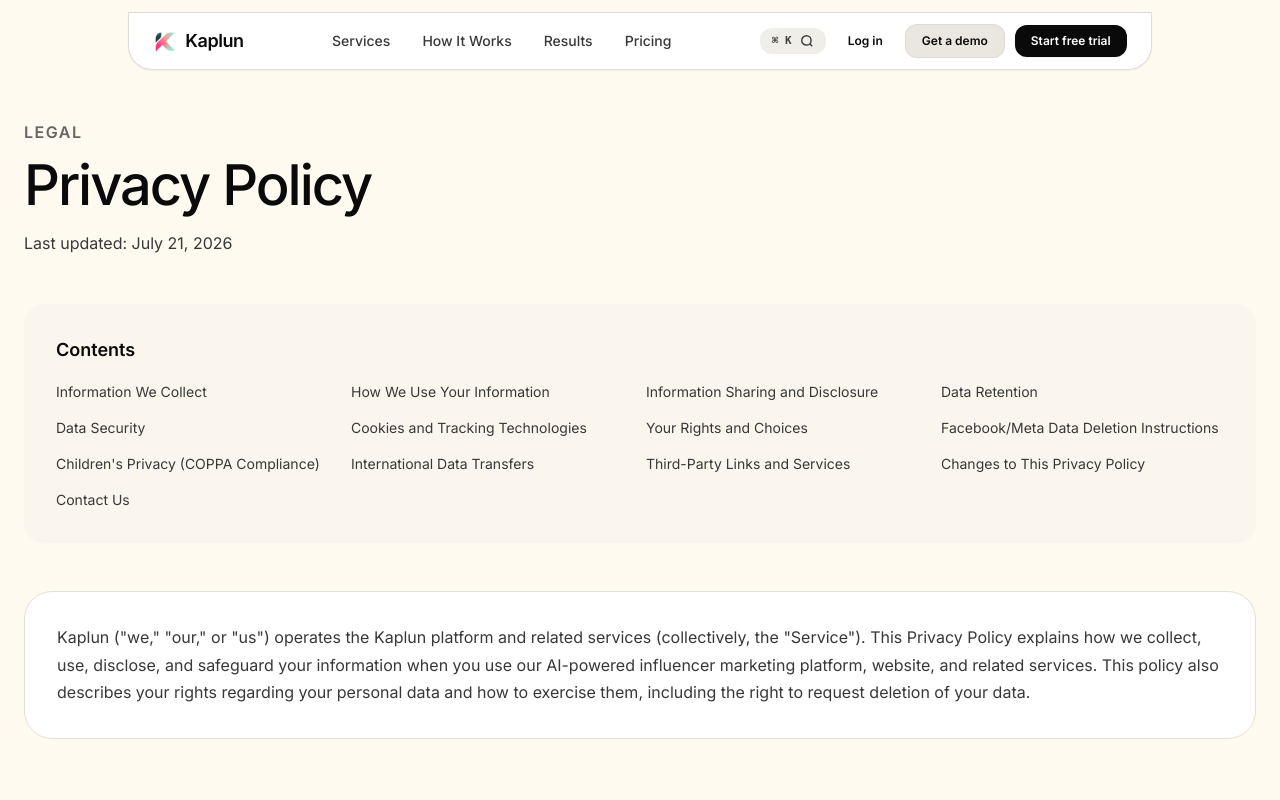
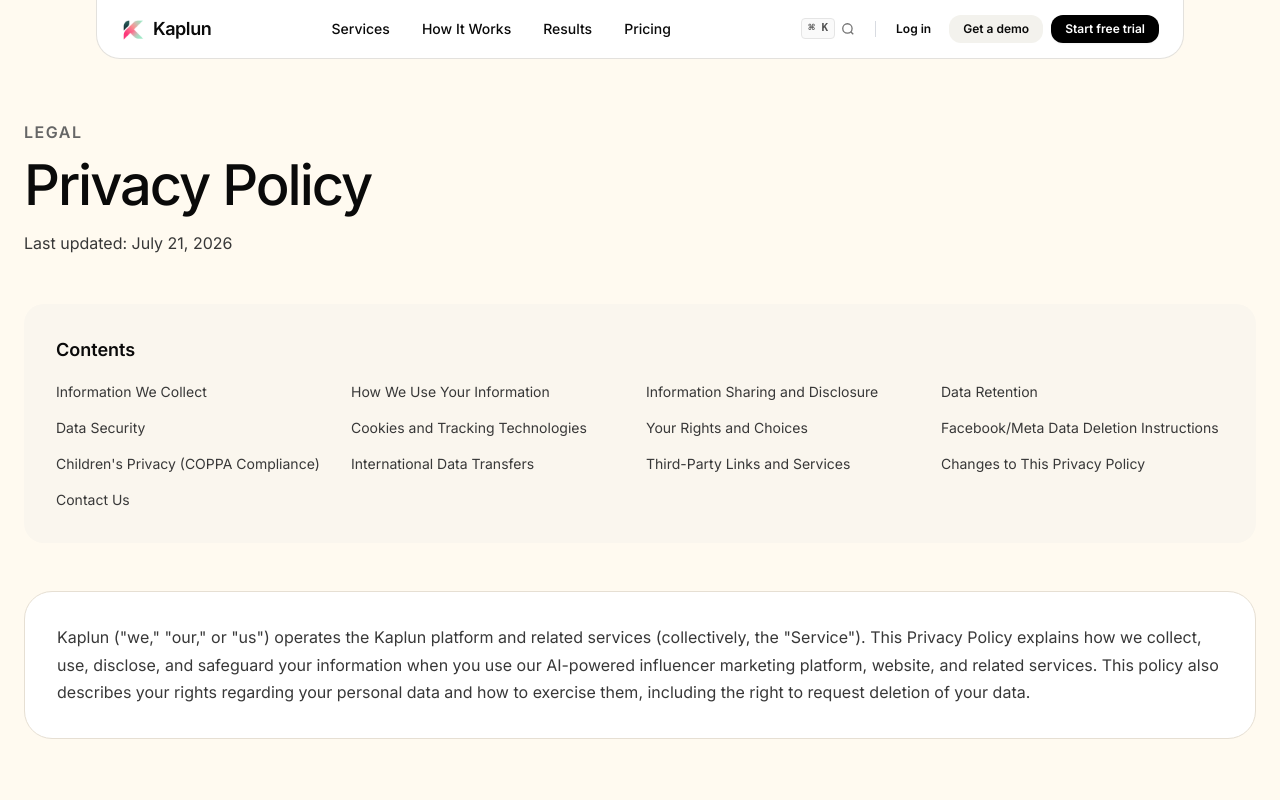
Before and after one commit to fenilmodi00/Kaplun-web, a Next.js app: page /privacy-policy in a window 1280 px wide. Shown: the top 800 px of the page. Built offline with nearby package versions, Linux system fonts and the light colour scheme.

Commit message:
feat(nav): attach navbar flush to top screen and add Clay design system specs

```diff
--- a/app/components/Navbar.tsx
+++ b/app/components/Navbar.tsx
@@ -31,11 +31,11 @@ export function Navbar({ onOpenWaitlist }: NavbarProps) {
   };
 
   return (
-    <header className="fixed top-0 left-0 right-0 z-50 flex justify-center pointer-events-none transition-all duration-300 pt-2 sm:pt-3 px-3 sm:px-4">
-      {/* 80%-85% width top navbar container matching Clay's exact layout */}
+    <header className="fixed top-0 left-0 right-0 z-50 flex justify-center pointer-events-none transition-all duration-300">
+      {/* 85% width top navbar container attached flush to the top of screen */}
       <div
-        className={`pointer-events-auto w-[94%] sm:w-[88%] lg:w-[82%] max-w-6xl h-[58px] bg-white/94 backdrop-blur-xl border border-[rgba(209,205,199,0.7)] rounded-b-2xl sm:rounded-b-3xl px-4 sm:px-6 flex items-center justify-between transition-all duration-300 ${
-          isScrolled ? "shadow-md bg-white/98 border-black/15" : "shadow-xs"
+        className={`pointer-events-auto w-[94%] sm:w-[88%] lg:w-[85%] max-w-6xl h-[58.5px] bg-white/98 backdrop-blur-md border-b border-x border-[rgba(209,205,199,0.6)] rounded-b-2xl sm:rounded-b-3xl rounded-t-none px-4 sm:px-6 flex items-center justify-between transition-all duration-300 ${
+          isScrolled ? "shadow-md bg-white border-neutral-300" : "shadow-none"
         }`}
       >
         {/* Brand Logo */}
@@ -52,72 +52,77 @@ export function Navbar({ onOpenWaitlist }: NavbarProps) {
           <a
             href="#services"
             onClick={(e) => handleNavClick(e, "#services")}
-            className="px-3.5 py-1.5 rounded-xl text-sm font-medium text-[#383838] hover:text-[#0a0a0a] hover:bg-[#f0eee8] transition-colors"
+            className="px-3.5 py-1.5 rounded-xl text-sm font-medium text-[#0a0a0a] hover:text-[#7b7974] transition-colors"
           >
             Services
           </a>
           <a
             href="#how-it-works"
             onClick={(e) => handleNavClick(e, "#how-it-works")}
-            className="px-3.5 py-1.5 rounded-xl text-sm font-medium text-[#383838] hover:text-[#0a0a0a] hover:bg-[#f0eee8] transition-colors"
+            className="px-3.5 py-1.5 rounded-xl text-sm font-medium text-[#0a0a0a] hover:text-[#7b7974] transition-colors"
           >
             How It Works
           </a>
           <a
             href="#results"
             onClick={(e) => handleNavClick(e, "#results")}
-            className="px-3.5 py-1.5 rounded-xl text-sm font-medium text-[#383838] hover:text-[#0a0a0a] hover:bg-[#f0eee8] transition-colors"
+            className="px-3.5 py-1.5 rounded-xl text-sm font-medium text-[#0a0a0a] hover:text-[#7b7974] transition-colors"
           >
             Results
           </a>
           <a
             href="#pricing"
             onClick={(e) => handleNavClick(e, "#pricing")}
-            className="px-3.5 py-1.5 rounded-xl text-sm font-medium text-[#383838] hover:text-[#0a0a0a] hover:bg-[#f0eee8] transition-colors"
+            className="px-3.5 py-1.5 rounded-xl text-sm font-medium text-[#0a0a0a] hover:text-[#7b7974] transition-colors"
           >
             Pricing
           </a>
         </nav>
 
-        {/* Right Action Buttons with Clay's Rounded Rectangle / Square Button Styling */}
-        <div className="hidden md:flex items-center gap-2.5">
+        {/* Right Action Buttons with Clay's Exact Sizing & Styling */}
+        <div className="hidden md:flex items-center gap-2">
           {/* Command K Search Shortcut chip */}
           <button
             type="button"
             onClick={onOpenWaitlist}
-            className="flex items-center gap-2 px-3 py-1.5 rounded-xl bg-[#f0eee8] text-xs font-semibold text-neutral-700 hover:bg-[#e4e1d7] transition-colors"
+            className="flex items-center gap-1.5 px-2.5 py-1.5 rounded-lg text-xs font-semibold text-neutral-700 hover:bg-[#f4f3f0] transition-colors cursor-pointer"
             title="Search creator database"
           >
-            <span className="font-mono text-[11px]">⌘ K</span>
-            <svg width="14" height="14" viewBox="0 0 24 24" fill="none" stroke="currentColor" strokeWidth="2.5">
+            <span className="inline-flex items-center justify-center px-1.5 py-0.5 text-[11px] font-mono border border-neutral-200 rounded text-neutral-600 bg-neutral-50">
+              ⌘ K
+            </span>
+            <svg width="14" height="14" viewBox="0 0 24 24" fill="none" stroke="currentColor" strokeWidth="2.2" className="text-neutral-500">
               <circle cx="11" cy="11" r="8" />
               <line x1="21" y1="21" x2="16.65" y2="16.65" />
             </svg>
           </button>
 
+          {/* Vertical Split Line */}
+          <div className="h-4 w-[1px] bg-[#bfc4cd]/60 my-auto mx-0.5" />
+
           {/* Log in text link */}
           <button
             type="button"
             onClick={onOpenWaitlist}
-            className="text-xs font-semibold text-[#0a0a0a] hover:bg-[#f0eee8] px-3 py-2 rounded-xl transition-colors"
+            className="text-xs font-semibold text-[#0a0a0a] hover:text-[#7b7974] px-2.5 py-1.5 rounded-lg transition-colors cursor-pointer"
           >
             Log in
           </button>
 
-          {/* Get a demo — Rounded Rectangle button */}
+          {/* Get a demo — Oat-200 Light Rounded Rectangle button */}
           <button
             type="button"
             onClick={onOpenWaitlist}
-            className="px-4 py-2 rounded-xl bg-[#eae7e1] hover:bg-[#e0dcd4] border border-black/5 text-xs font-semibold text-[#0a0a0a] transition-all"
+            className="px-3.5 py-1.5 rounded-xl bg-[#f3f2ed] hover:bg-[#dad4c8] text-xs font-semibold text-[#0a0a0a] transition-all cursor-pointer"
           >
             Get a demo
           </button>
 
-          {/* Start free trial / Join Waitlist — Solid Black Rounded Rectangle button */}
+          {/* Start free trial — Solid Black Rounded Button */}
           <button
             type="button"
             onClick={onOpenWaitlist}
-            className="px-4 py-2 rounded-xl bg-[#0a0a0a] text-white text-xs font-semibold hover:bg-neutral-800 active:scale-95 transition-all shadow-xs"
+            className="px-3.5 py-1.5 rounded-xl bg-[#000000] text-white text-xs font-semibold hover:bg-[#282c35] active:scale-95 transition-all shadow-xs cursor-pointer"
           >
             Start free trial
           </button>
@@ -128,7 +133,7 @@ export function Navbar({ onOpenWaitlist }: NavbarProps) {
           <button
             type="button"
             onClick={() => setMobileMenuOpen(!mobileMenuOpen)}
-            className="p-2 text-[#0a0a0a] hover:bg-[#f0eee8] rounded-xl transition-colors"
+            className="p-2 text-[#0a0a0a] hover:bg-[#f4f3f0] rounded-xl transition-colors"
             aria-label="Toggle navigation"
           >
             {mobileMenuOpen ? (
@@ -150,35 +155,35 @@ export function Navbar({ onOpenWaitlist }: NavbarProps) {
       {/* Mobile Drawer Overlay */}
       {mobileMenuOpen && (
         <div
-          className="fixed inset-0 top-[64px] z-40 bg-white/95 backdrop-blur-md p-6 space-y-6 md:hidden overflow-y-auto pointer-events-auto border-b border-neutral-200 shadow-xl"
+          className="fixed inset-0 top-[58.5px] z-40 bg-white/98 backdrop-blur-md p-6 space-y-6 md:hidden overflow-y-auto pointer-events-auto border-b border-neutral-200 shadow-xl"
           onClick={() => setMobileMenuOpen(false)}
         >
           <div className="space-y-3 text-base font-semibold text-[#0a0a0a]">
             <a
               href="#services"
               onClick={(e) => handleNavClick(e, "#services")}
-              className="block py-2.5 px-3 rounded-xl hover:bg-[#faf6ee]"
+              className="block py-2.5 px-3 rounded-xl hover:bg-[#faf5e8]"
             >
               Services
             </a>
             <a
               href="#how-it-works"
               onClick={(e) => handleNavClick(e, "#how-it-works")}
-              className="block py-2.5 px-3 rounded-xl hover:bg-[#faf6ee]"
+              className="block py-2.5 px-3 rounded-xl hover:bg-[#faf5e8]"
             >
               How It Works
             </a>
             <a
               href="#results"
               onClick={(e) => handleNavClick(e, "#results")}
-              className="block py-2.5 px-3 rounded-xl hover:bg-[#faf6ee]"
+              className="block py-2.5 px-3 rounded-xl hover:bg-[#faf5e8]"
             >
               Results
             </a>
             <a
               href="#pricing"
               onClick={(e) => handleNavClick(e, "#pricing")}
-              className="block py-2.5 px-3 rounded-xl hover:bg-[#faf6ee]"
+              className="block py-2.5 px-3 rounded-xl hover:bg-[#faf5e8]"
             >
               Pricing
             </a>
@@ -191,7 +196,7 @@ export function Navbar({ onOpenWaitlist }: NavbarProps) {
                 setMobileMenuOpen(false);
                 onOpenWaitlist?.();
               }}
-              className="w-full py-3.5 rounded-xl bg-[#0a0a0a] text-white font-semibold text-sm hover:bg-neutral-800 transition-colors shadow-md"
+              className="w-full py-3.5 rounded-xl bg-[#000000] text-white font-semibold text-sm hover:bg-[#282c35] transition-colors shadow-md"
             >
               Start free trial
             </button>
```
Also changed, not shown: 1 other file (tests, documents, lock files or other folders).
